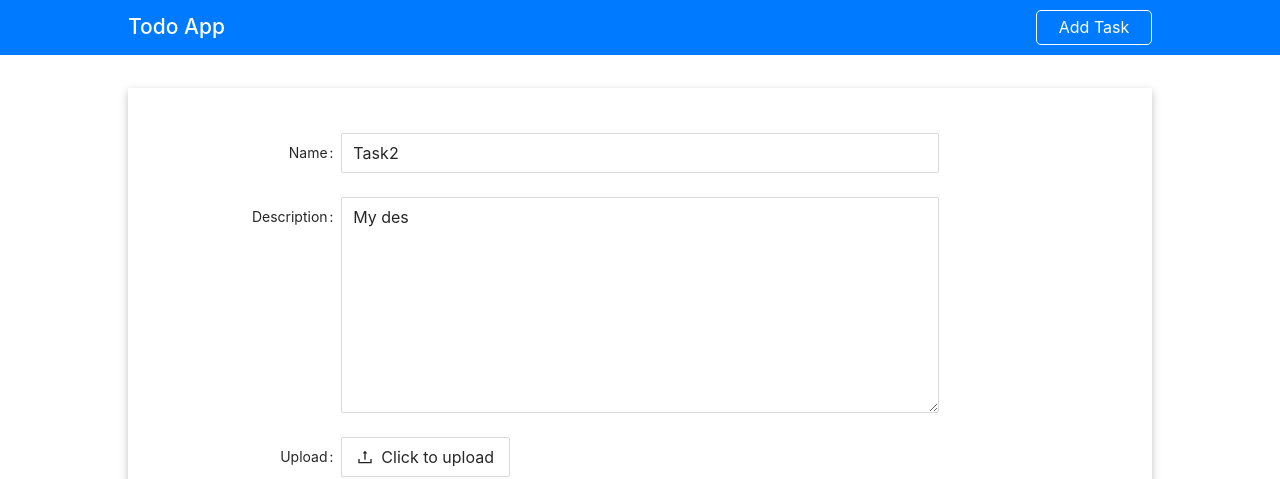
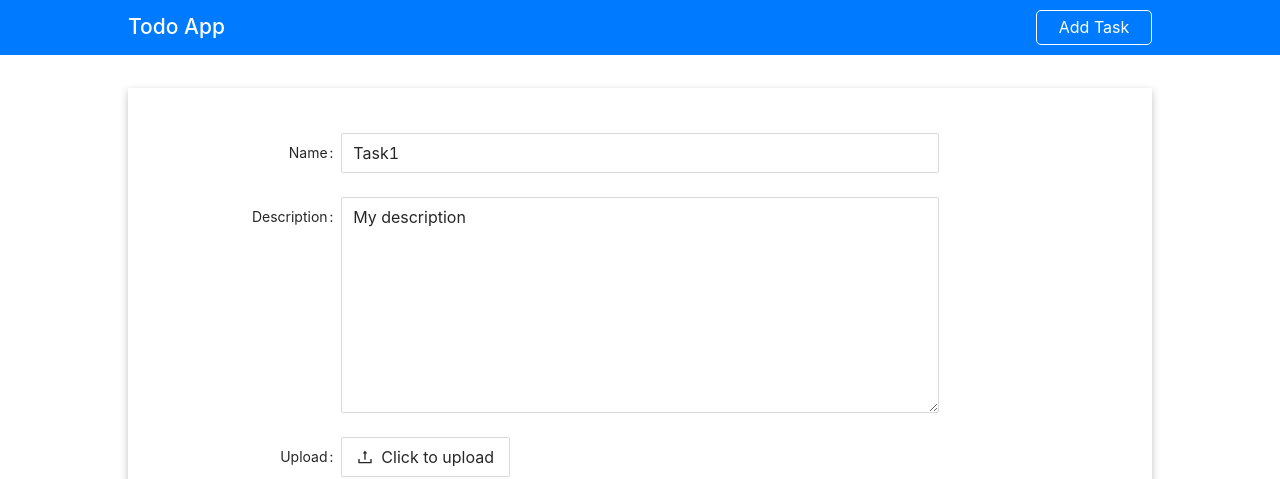
Before and after one commit to hamza181/task-app, a React (Create React App) app: page /edit-note/1 in a window 1280 px wide. Shown: the top 479 px of the page. Built offline with nearby package versions, Linux system fonts and the light colour scheme.

Commit message:
solve edit problem

```diff
--- a/src/Components/Form/MyForm.js
+++ b/src/Components/Form/MyForm.js
@@ -1,4 +1,4 @@
-import React, { useState } from "react";
+import React, { useState, useEffect } from "react";
 import { Form, Input, Button, Upload } from "antd";
 import { UploadOutlined, InboxOutlined } from "@ant-design/icons";
 import { useDispatch, useSelector } from "react-redux";
@@ -7,25 +7,36 @@ import { Redirect, useHistory, useParams } from "react-router-dom";
 
 function MyForm() {
   const dispatch = useDispatch();
-  const myState = useSelector(state => state.note.notes)
-  const {id} = useParams()
-  const [name, setName] = useState(myState[id]?.name);
-  const [description, setDescription] = useState(myState[id]?.description);
+  const { id } = useParams();
+  const myState = useSelector((state) =>
+    state.note.notes?.filter((e) => e.id == id)
+  );
+  // console.log(myState);
+  const [name, setName] = useState();
+  const [description, setDescription] = useState();
   const [image, setImage] = useState();
-  const history = useHistory()
+  const history = useHistory();
   console.log(id);
+  useEffect(() => {
+    if (id) {
+      setName(myState[0]?.name);
+      setDescription(myState[0]?.description);
+    } else {
+      setName("");
+      setDescription("");
+    }
+  }, [id]);
   // console.log(myState[id-1]?.name);
   function addNotes() {
     const body = {
       name: name,
       description: description,
-      image: image
-    }
+      image: image,
+    };
 
-    dispatch(addNote(body))
+    dispatch(addNote(body));
 
-    history.push(`/`)
-
+    history.push(`/`);
   }
 
   function editNotes() {
@@ -33,14 +44,15 @@ function MyForm() {
       id: id,
       name: name,
       description: description,
-      image: image
-    }
+      image: image,
+    };
 
-    dispatch(editNote(body))
+    dispatch(editNote(body));
     // console.log(body);
-    history.push(`/`)
+    history.push(`/`);
   }
-
+  console.log({ name });
+  console.log({ description });
   return (
     <div style={{ display: "flex", justifyContent: "center" }}>
       <Form
@@ -61,10 +73,7 @@ function MyForm() {
         size="large"
       >
         <Form.Item label="Name">
-          <Input onChange={(e) => setName(e.target.value)}
-          value={name}
-
-          />
+          <Input onChange={(e) => setName(e.target.value)} value={name} />
         </Form.Item>
 
         <Form.Item label="Description">
@@ -89,13 +98,19 @@ function MyForm() {
         </Form.Item>
 
         <Form.Item wrapperCol={{ offset: 5 }}>
-        {
-          id ? (<><Button type="primary" onClick={editNotes}>
-            Edit Note
-          </Button></>):(<><Button type="primary" onClick={addNotes}>
-            Add Note
-          </Button></>)
-          }
+          {id ? (
+            <>
+              <Button type="primary" onClick={editNotes}>
+                Edit Note
+              </Button>
+            </>
+          ) : (
+            <>
+              <Button type="primary" onClick={addNotes}>
+                Add Note
+              </Button>
+            </>
+          )}
         </Form.Item>
       </Form>
     </div>
--- a/src/Store/reducer/note.js
+++ b/src/Store/reducer/note.js
@@ -30,7 +30,6 @@ const initialState = {
   ],
   particularNote: null,
 };
-
 
 export const note = (state = initialState, action) => {
   if (action.type === constant.ADDNOTE) {
@@ -65,10 +64,10 @@ export const note = (state = initialState, action) => {
     console.log(action.payload);
     const array = [...state.notes];
     const newNote = array.filter((e) => e.id == action.payload.id);
+
     newNote[0].name = action.payload.name;
     newNote[0].description = action.payload.description;
     newNote[0].image = action.payload.image;
-    console.log(newNote);
 
     // array.splice(kis index par update karna ha, index update k bad kitne element remove karne hen, new element )
     // array.splice(action.payload.id - 1, 1, newNote[0]);
```
